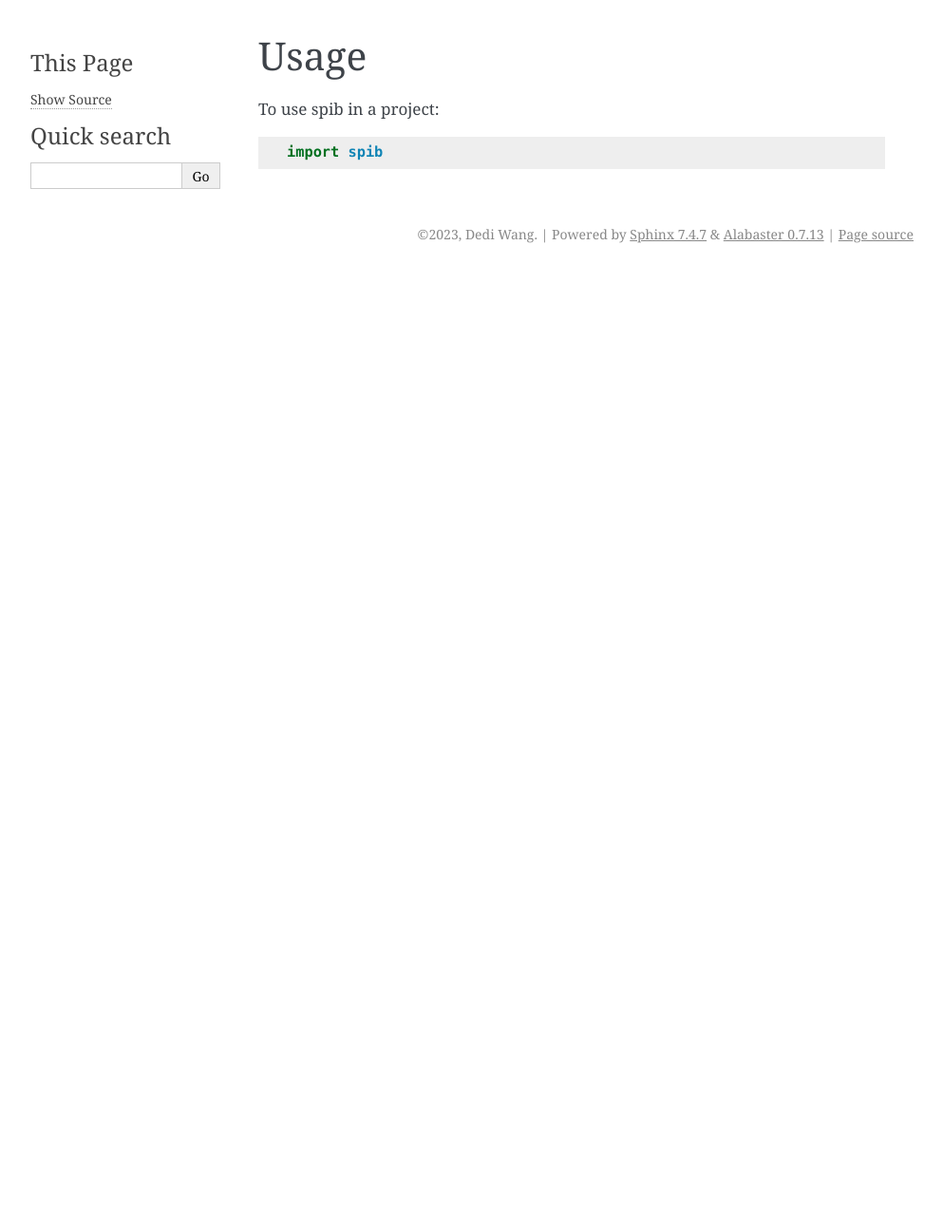
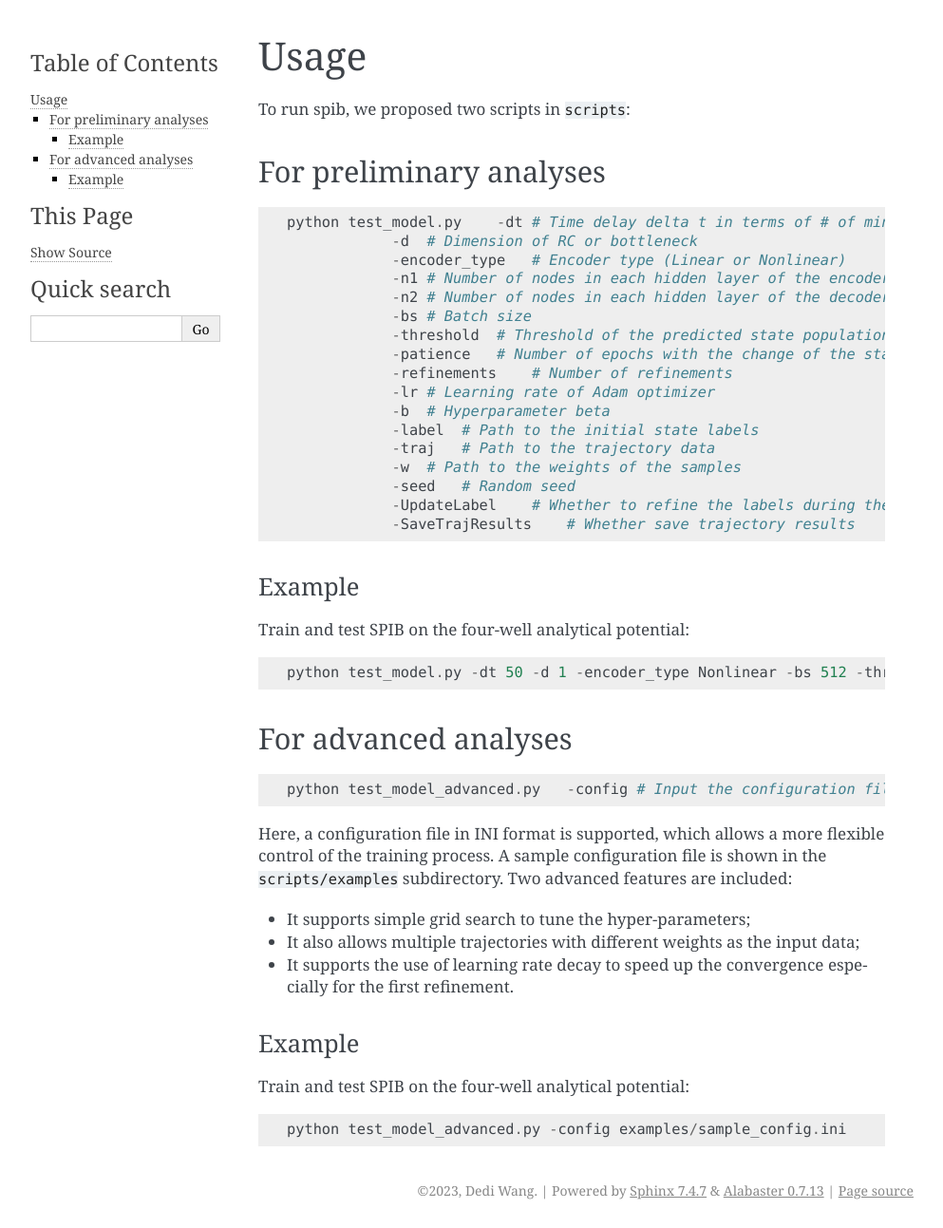
Before and after one commit to wangdedi1997/spib, a Sphinx documentation site: the page built from docs/usage.rst, in a window 1280 px wide. Shown: the whole page at 95% size, without its empty margins (148-1141 px from the left). Built offline with Sphinx 7.4.7, drawn with Linux system fonts in a browser that asks for light colours; pages that are not in the unit, such as notebooks, are missing from menus; before the commit the page ends 900 px from its top, so only the background shows below that.

Commit message:
Update docs

```diff
--- a/docs/index.rst
+++ b/docs/index.rst
@@ -1,5 +1,7 @@
 Welcome to spib's documentation!
 ======================================
+
+.. include:: readme.rst
 
 .. toctree::
    :maxdepth: 2
--- a/docs/usage.rst
+++ b/docs/usage.rst
@@ -2,6 +2,61 @@
 Usage
 =====
 
-To use spib in a project::
+To run spib, we proposed two scripts in ``scripts``:
 
-    import spib
+For preliminary analyses
+------------------------
+
+::
+
+   python test_model.py    -dt # Time delay delta t in terms of # of minimal time resolution of the trajectory data
+               -d  # Dimension of RC or bottleneck
+               -encoder_type   # Encoder type (Linear or Nonlinear)
+               -n1 # Number of nodes in each hidden layer of the encoder
+               -n2 # Number of nodes in each hidden layer of the decoder
+               -bs # Batch size
+               -threshold  # Threshold of the predicted state population change used to measure the convergence of training for each iteration
+               -patience   # Number of epochs with the change of the state population smaller than the threshold after which this iteration of training finishes
+               -refinements    # Number of refinements
+               -lr # Learning rate of Adam optimizer
+               -b  # Hyperparameter beta
+               -label  # Path to the initial state labels
+               -traj   # Path to the trajectory data
+               -w  # Path to the weights of the samples
+               -seed   # Random seed
+               -UpdateLabel    # Whether to refine the labels during the training process
+               -SaveTrajResults    # Whether save trajectory results
+
+Example
+~~~~~~~
+
+Train and test SPIB on the four-well analytical potential:
+
+::
+
+   python test_model.py -dt 50 -d 1 -encoder_type Nonlinear -bs 512 -threshold 0.01 -patience 2 -refinements 8 -lr 0.001 -b 0.01 -seed 0 -label examples/Four_Well_beta3_gamma4_init_label10.npy -traj examples/Four_Well_beta3_gamma4_traj_data.npy
+
+For advanced analyses
+---------------------
+
+::
+
+   python test_model_advanced.py   -config # Input the configuration file
+
+Here, a configuration file in INI format is supported, which allows a
+more flexible control of the training process. A sample configuration
+file is shown in the ``scripts/examples`` subdirectory. Two advanced features
+are included:
+
+* It supports simple grid search to tune the hyper-parameters;
+* It also allows multiple trajectories with different weights as the input data;
+* It supports the use of learning rate decay to speed up the convergence especially for the first refinement.
+
+Example
+~~~~~~~
+
+Train and test SPIB on the four-well analytical potential:
+
+::
+
+   python test_model_advanced.py -config examples/sample_config.ini
```
Also changed, not shown: README.rst (+12 -6 lines).
